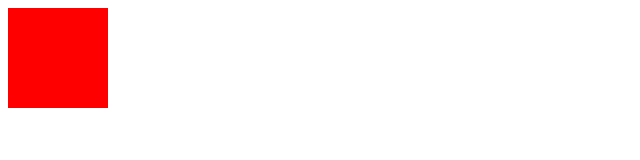
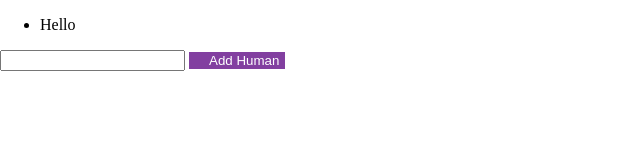
Before and after one commit to Elevationacademy/cohort-19-week-3-EranHolzman, a plain HTML site: page jQuery/index.html in a window 1280 px wide. Shown: the whole page, without its empty margins (0-640 px from the left). Drawn offline with nearby package versions, Linux system fonts and the light colour scheme; files that its build step writes are made by us from their sources.

Commit message:
Finish exercises

```diff
--- a/jQuery/index.html
+++ b/jQuery/index.html
@@ -7,7 +7,13 @@
     <link rel="stylesheet" href="style.css">
 </head>
 <body>
-    <div id= "div1"></div>
+    <div>
+        <ul id="myUl">
+            <li >Hello</li>
+        </ul>
+        <input type="text" id="myInput">
+        <button id="myButton">Add Human</button>
+    </div>
 
     <script src="https://ajax.googleapis.com/ajax/libs/jquery/3.5.1/jquery.min.js"></script>
 
--- a/jQuery/script.js
+++ b/jQuery/script.js
@@ -1,3 +1,12 @@
-$("#div1").hover(function () {
-    $("#div1").css("background-color", "blue")
+//Exercise 1
+
+$('#myButton').click(function () {
+    $('#myUl').append('<li>' + $('#myInput').val() + '</li>');
 })
+
+
+// Exercise 2
+
+$('body').on('click', 'li', function() {
+    $(this).remove();
+});
--- a/jQuery/style.css
+++ /dev/null
@@ -1,5 +0,0 @@
-#div1{
-    background-color: red;
-    width: 100px;
-    height: 100px;
-}
```
